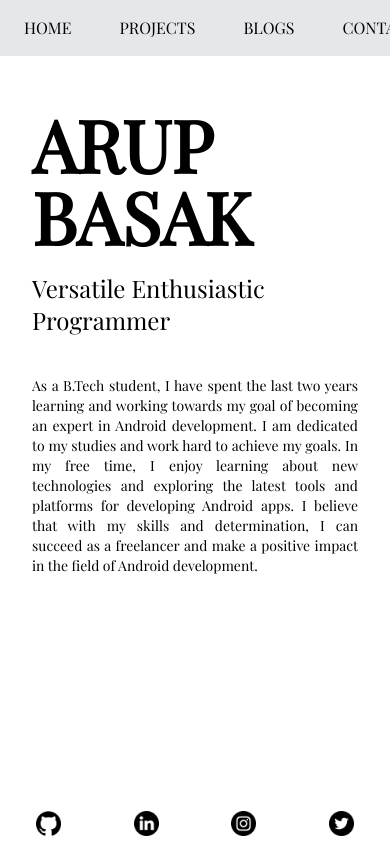
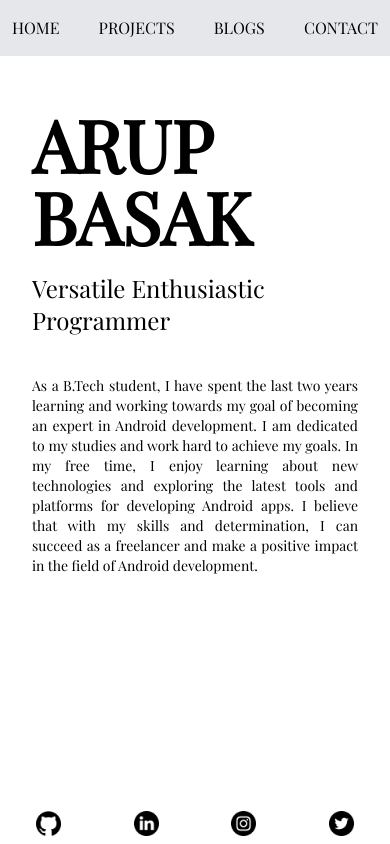
Before and after one commit to arup-basak/arupbasak.com, a Next.js app: page / in a window 390 px wide. Built offline with nearby package versions, Linux system fonts and the light colour scheme.

Commit message:
fixed mobile nav-bar issue

```diff
--- a/src/components/NavButtons.tsx
+++ b/src/components/NavButtons.tsx
@@ -8,7 +8,7 @@ const NavButtons = (props: {
   return (
     <Link href={props.href}>
         <div
-          className={`styles.nav_buttons select-none mobile:p-1 mobile:px-6 desktop:p-12 w-fit transition
+          className={`styles.nav_buttons select-none mobile:py-1 mobile:px-3 desktop:p-12 w-fit transition
                       cursor-pointer mobile:text-base desktop:text-2xl
                       desktop:after:content-['→'] desktop:after:absolute desktop:after:opacity-0 desktop:hover:after:opacity-100 desktop:animate-slow-move
                    `}
```
